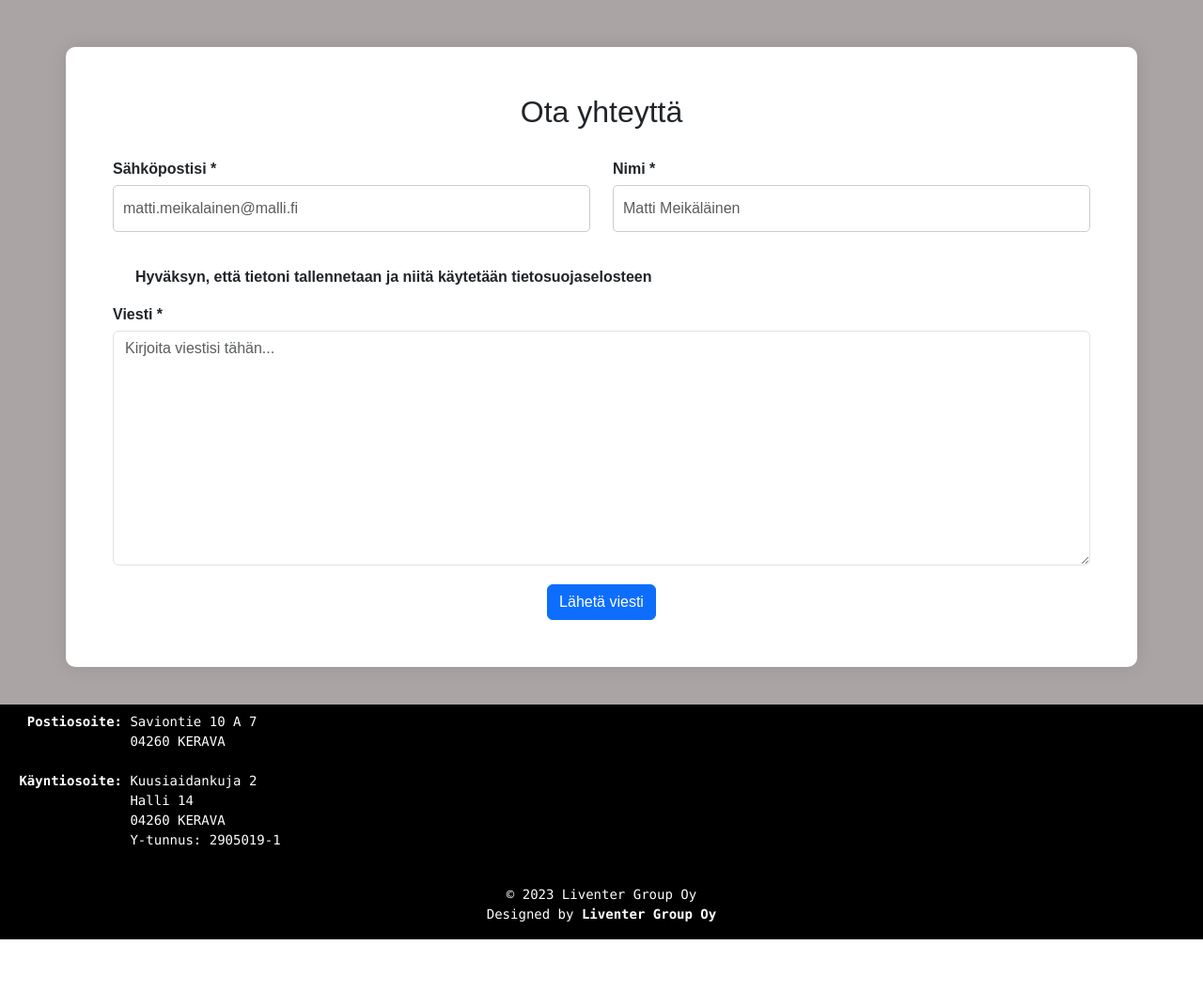
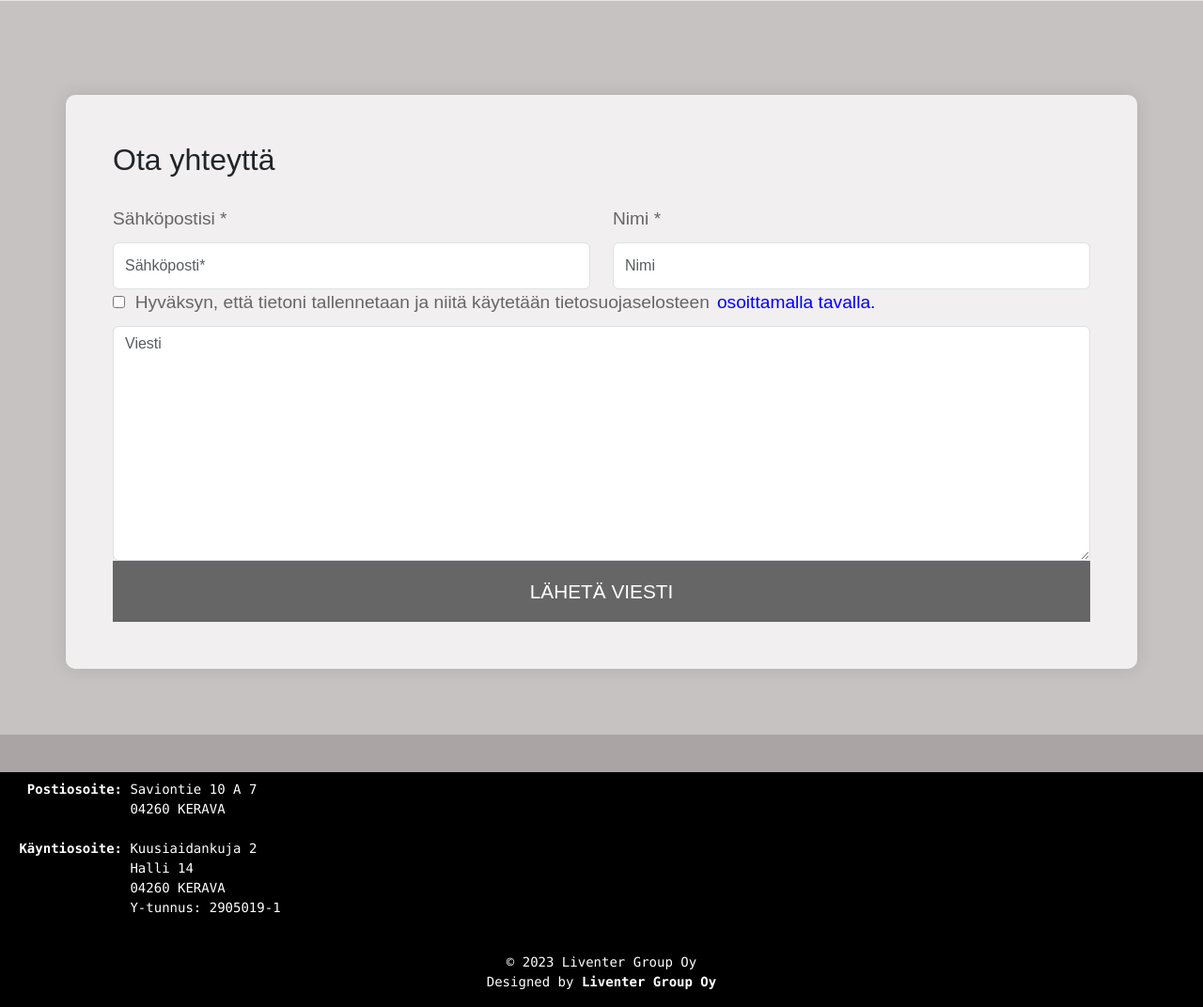
Before and after one commit to JoKivi/PagesForBiz, a PHP site: page /form.html in a window 1280 px wide. Shown: the part 87-1159 px from the top of the page at 94% size. Before the commit the page ends 1087 px from the top, so only its background shows below. Run offline with PHP 8.4, Linux system fonts and the light colour scheme.

Commit message:
form styling

```diff
--- a/css/form.css
+++ b/css/form.css
@@ -4,117 +4,73 @@ body {
 }
 
 .container {
-    background-color: #fff;
+  background-color: #f1efef;
   border-radius: 10px;
   box-shadow: 0 0 20px rgba(0, 0, 0, 0.1);
   padding: 50px;
   margin-top: 50px;
 }
 
-  form {
-    margin-top: 30px;
+#message {
+  padding-top: 50px;
+  padding-bottom: 70px;
+  background-color: #c7c2c2;
+  border-top: 1px solid #e5e5e5
 }
 
-  label {
-    display: block;
-    margin-bottom: 5px;
-    font-weight: bold;
+#message h2 {
+  margin-bottom: 30px
 }
 
-  input[type="email"],
-  input[type="text"],
-  textarea {
-    width: 100%;
-    padding: 10px;
-    border: 1px solid #ccc;
-    border-radius: 5px;
-    margin-bottom: 20px;
+#message h2 span {
+  border-bottom: 5px solid #ed1d25
 }
 
-  input[type="submit"] {
-    background-color: #007bff;
-    color: #fff;
-    border: none;
-    border-radius: 5px;
-    padding: 10px 20px;
-    font-size: 16px;
-    cursor: pointer;
-    transition: all 0.3s ease;
+.privacy-link {
+  color: blue;
 }
 
-  input[type="submit"]:hover {
-    background-color: #0069d9;
+#message label {
+  color: #666;
+  margin-bottom: 10px;
+  font-size: 1.2em
 }
 
-  #person_data {
-    display: none;
+#message #form_email,
+#message #form_message,
+#message #form_name {
+  box-sizing: border-box;
+  border: 1px solid #fff;
+  box-shadow: none
 }
 
-  .icon-checkbox {
-    margin-right: 10px;
-    color: #007bff;
-    cursor: pointer;
+#message #form_email,
+#message #form_name {
+  padding: 25px;
+  border: 1px solid #ccc;
+  font-size: 1.1em
 }
 
-  .checkbox-data span {
-    display: inline-block;
-    font-size: 14px;
-    font-weight: normal;
-    margin-top: 5px;
+#message #form_message {
+  height: 249px;
+  padding: 25px;
+  border: 1px solid #ccc;
+  font-size: 1.2em
 }
 
-  .checkbox-data a {
-    color: #007bff;
+#message #button_contacts {
+  background: #666;
+  padding: 15px 0;
+  width: 100%;
+  border: 2px solid #666;
+  color: #ffffff;
+  cursor: pointer;
+  font-size: 1.3em;
+  text-transform: uppercase;
+  transition: background .6s, color .6s
 }
 
-  .checkbox-data a:hover {
-    text-decoration: none;
+#message #button_contacts:hover {
+  background: 0 0;
+  color: #666
 }
-
-  .help-block {
-    color: #dc3545;
-    font-size: 12px;
-    margin-top: 5px;
-  }
-
-  .messages {
-    font-size: 16px;
-    margin-top: 10px;
-  }
-
-  .messages p {
-    color: #28a745;
-  }
-
-  h2 {
-    font-size: 32px;
-    margin-bottom: 30px;
-    text-align: center;
-  }
-
-  /* RESPONSIVENESS */
-  @media screen and (max-width: 767px) {
-    .container {
-      padding: 30px;
-    }
-
-    h2 {
-      font-size: 24px;
-      margin-bottom: 20px;
-    }
-
-    input[type="email"],
-    input[type="text"],
-    textarea {
-      margin-bottom: 10px;
-    }
-
-    input[type="submit"] {
-      font-size: 14px;
-      padding: 8px 16px;
-    }
-
-    .checkbox-data span {
-      font-size: 12px;
-    }
-  }
--- a/form.html
+++ b/form.html
@@ -1,5 +1,5 @@
 <!DOCTYPE html>
-<html lang="en">
+<html lang="ru">
 
 <head>
   <meta charset="utf-8">
@@ -10,13 +10,15 @@
   <!-- ASSETS -->
   <div class="assets"></div>
 
-  <!-- CSS -->
+  <!-- Form CSS -->
   <link rel="stylesheet" href="css/form.css">
 </head>
 
 <body>
+  <header></header>
+  <style>
 
-  <header></header>
+  </style>
 
   <section id="message">
     <div class="container">
@@ -24,52 +26,62 @@
         <div class="col-md-12">
           <h2>Ota yhteyttä</h2>
           <div id="contact-form">
-          <form class="needs-validation" novalidate>
+            <div class="controls">
               <div class="row">
-              <div class="col-md-6 mb-3">
+                <div class="col-md-6">
+                  <div class="form-group">
                     <label for="form_email">Sähköpostisi *</label>
-                <input id="point_e" id="form_email" type="email" class="form-control" placeholder="matti.meikalainen@malli.fi" required data-error="Kirjoita sähköpostisi!">
-                <div class="invalid-feedback">
-                  Kirjoita sähköpostisi!
+                    <input id="point_e" id="form_email" type="email" class="form-control" placeholder="Sähköposti*"
+                      required="" data-error="Kirjoita sähköpostisi!">
+                    <div class="help-block with-errors"></div>
                   </div>
                 </div>
-              <div class="col-md-6 mb-3">
+                <div class="col-md-6">
+                  <div class="form-group">
                     <label for="form_name">Nimi *</label>
-                <input id="point_n" id="form_name" type="text" class="form-control" required placeholder="Matti Meikäläinen">
-                <div class="invalid-feedback">
-                  Kirjoita nimesi!
+                    <input id="point_n" id="form_name" type="text" class="form-control" required="" placeholder="Nimi">
+                    <div class="help-block with-errors"></div>
                   </div>
                 </div>
               </div>
-            <div class="form-check mb-3">
-              <input type="checkbox" class="form-check-input" id="person_data" required>
-              <label class="form-check-label" for="person_data">Hyväksyn, että tietoni tallennetaan ja niitä käytetään tietosuojaselosteen <a href="https://tietosuoja.fi" target="_blank">osoittamalla tavalla.</a></label>
-              <div class="invalid-feedback">
-                Hyväksy tietosuojaseloste!
+              <div class="row">
+                <div class="col-md-12 checkbox-data">
+                  <label>
+                    <input type="checkbox" id="person_data" required="">
+                    <i class="fa fa-2x icon-checkbox"></i>
+                    <span>Hyväksyn, että tietoni tallennetaan ja niitä käytetään tietosuojaselosteen<a
+                        href="https://tietosuoja.fi" class="privacy-link" target="_blank">osoittamalla tavalla.</a></span>
+                  </label>
                 </div>
               </div>
-            <div class="mb-3">
-              <label for="form_message">Viesti *</label>
-              <textarea id="point_t" id="form_message" name="text_comment" class="form-control" placeholder="Kirjoita viestisi tähän..." rows="4" required data-error="Kirjoita viestisi..."></textarea>
-              <div class="invalid-feedback">
-                Kirjoita viestisi!
+              <div class="row">
+                <div class="col-md-12">
+                  <div class="form-group">
+                    <textarea id="point_t" id="form_message" name="text_comment" class="form-control"
+                      placeholder="Viesti" rows="4" required="hello" data-error="Kirjoita viestisi..."></textarea>
+                    <div class="help-block with-errors"></div>
+                  </div>
+                  <div class="messages"></div>
+                </div>
+                <div class="col-md-12 text-center">
+                  <input type="submit" name="btn_submit" id="button_contacts" value="Lähetä viesti">
                 </div>
               </div>
-            <div class="text-center">
-              <button class="btn btn-primary" type="submit">Lähetä viesti</button>
             </div>
-          </form>
           </div>
         </div>
       </div>
     </div>
   </section>
 
-
+  <!-- Footer -->
   <footer></footer>
 
+  <!-- jQuery -->
   <script src="https://code.jquery.com/jquery-3.6.0.min.js"></script>
+  <!-- JavaScript -->
   <script src="js/injectors.js" defer></script>
+
   <script>
     $(document).ready(function () {
       $('#button_contacts').click(function () {
@@ -103,7 +115,6 @@
     point_text.style.height = "250px"
     console.log(point_email, point_name, point_text);
   </script>
-
 </body>
 
 </html>
--- a/index.html
+++ b/index.html
@@ -171,7 +171,6 @@
   <!-- jQuery -->
   <script src="https://code.jquery.com/jquery-3.6.0.min.js"></script>
   <!-- JavaScript -->
-  <script src=""></script>
   <script src="js/injectors.js" defer></script>
 
 
```
Lines whose indentation alone changed are shown as unchanged.
